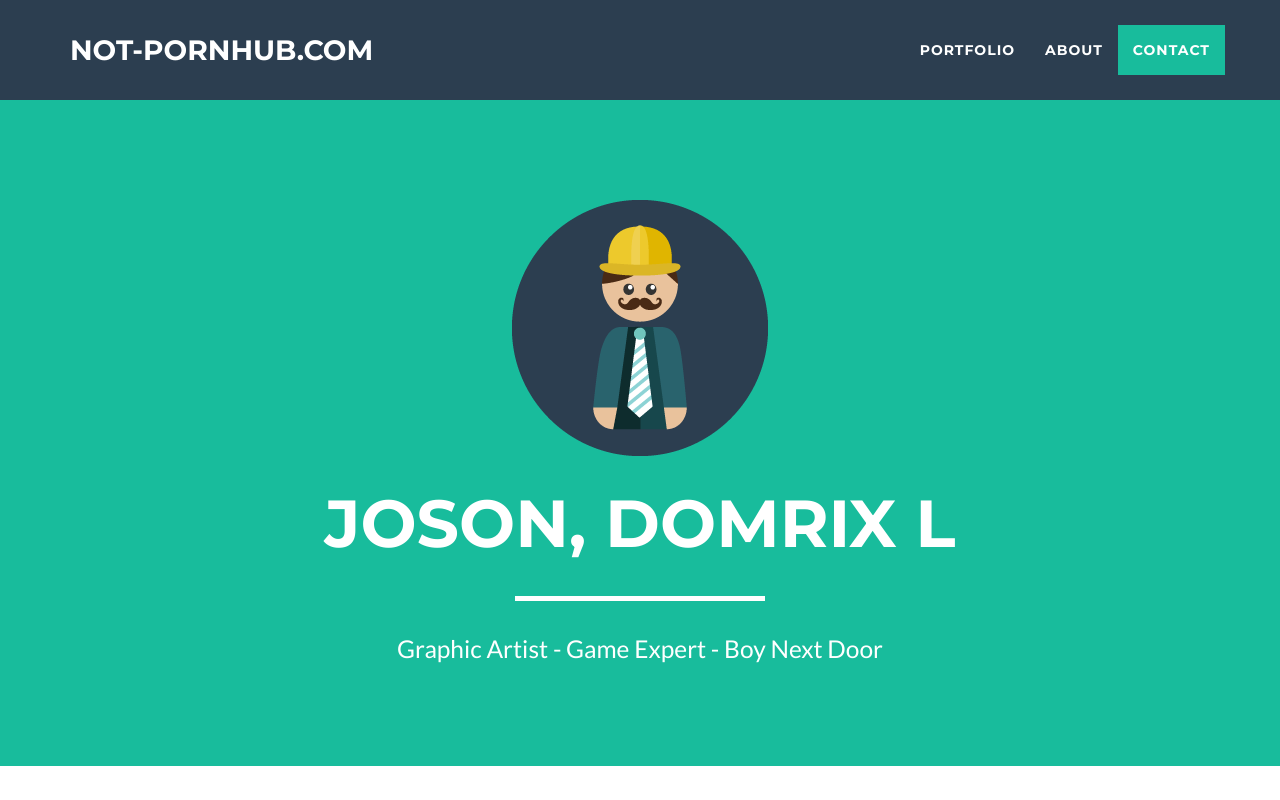
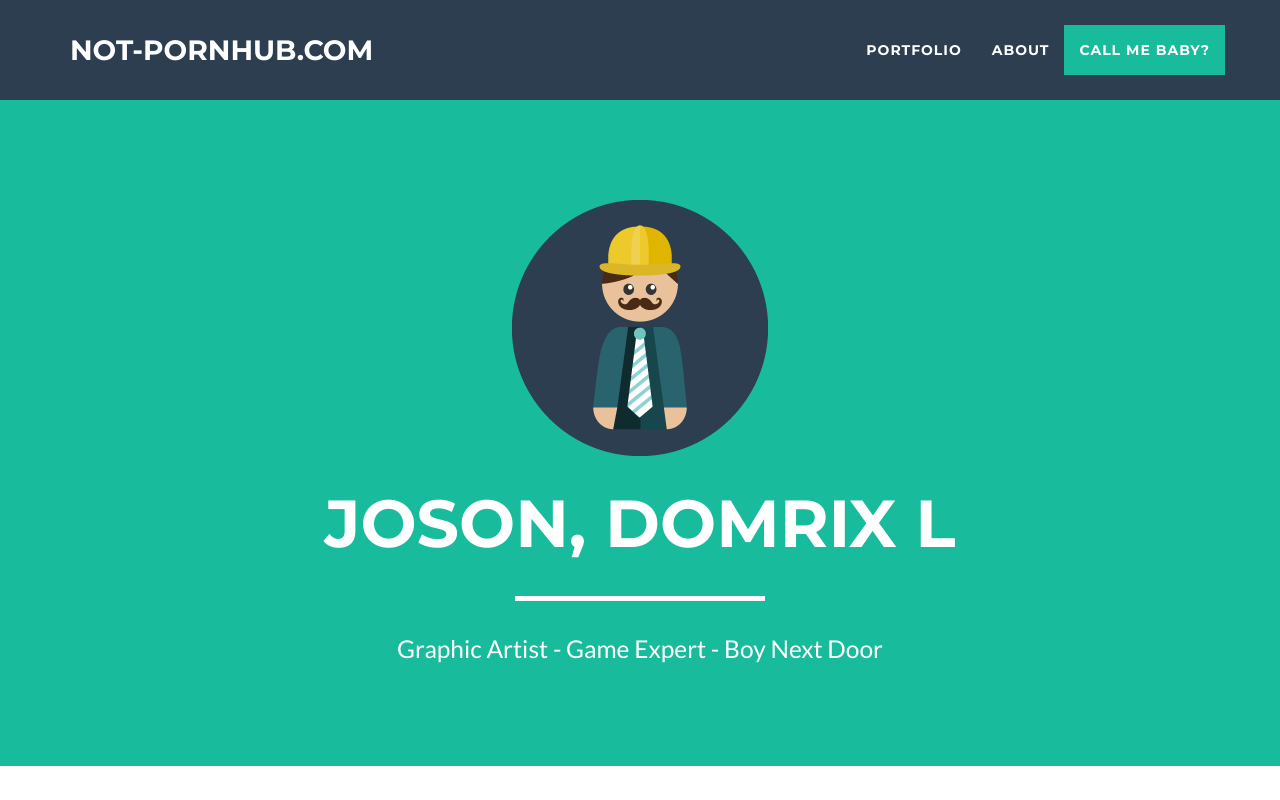
Before and after one commit to joson-domrix/joson-domrix.github.io, a website: page index.html in a window 1280 px wide. Shown: the top 800 px of the page. Drawn offline with nearby package versions, Linux system fonts and the light colour scheme.

Commit message:
Update index.html

```diff
--- a/index.html
+++ b/index.html
@@ -57,7 +57,7 @@
                         <a href="#about">About</a>
                     </li>
                     <li class="page-scroll">
-                        <a href="#contact">Contact</a>
+                        <a href="#contact">Call me baby?</a>
                     </li>
                 </ul>
             </div>
```
